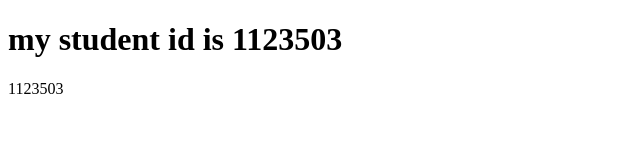
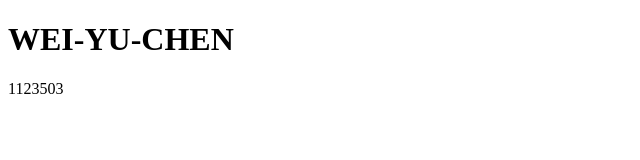
Before and after one commit to Chen-912/Chen-912.github.io, a plain HTML site: page index.html in a window 1280 px wide. Shown: the whole page, without its empty margins (0-640 px from the left). Drawn offline with Linux system fonts and the light colour scheme.

Commit message:
Update index.html

```diff
--- a/index.html
+++ b/index.html
@@ -3,10 +3,10 @@
 <head>
     <meta charset="UTF-8">
     <meta name="viewport" content="width=device-width, initial-scale=1.0">
-    <title>Chem</title>
+    <title>Chen</title>
 </head>
 <body>
-    <h1>my student id is 1123503</h1>
+    <h1>WEI-YU-CHEN</h1>
     <p>1123503</p>
 
 </body>
```
